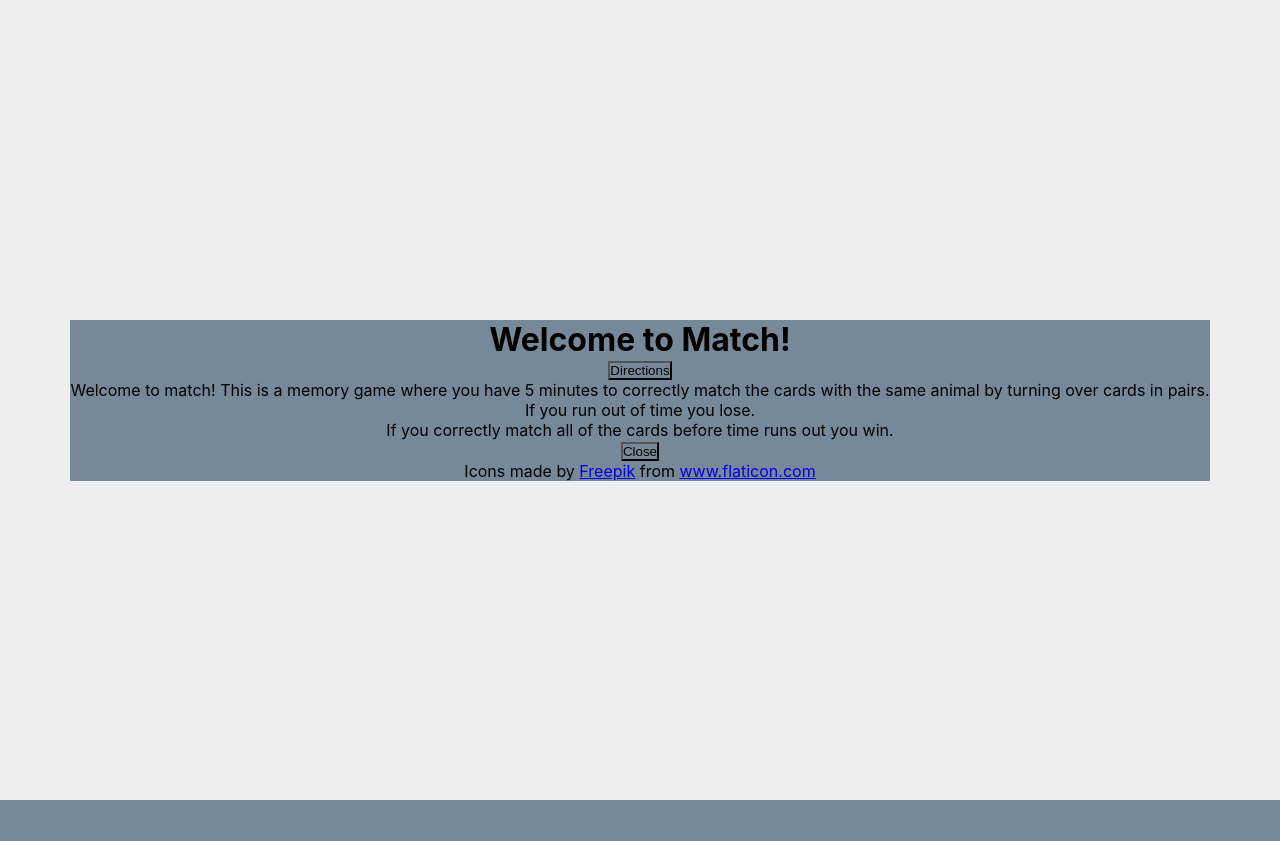
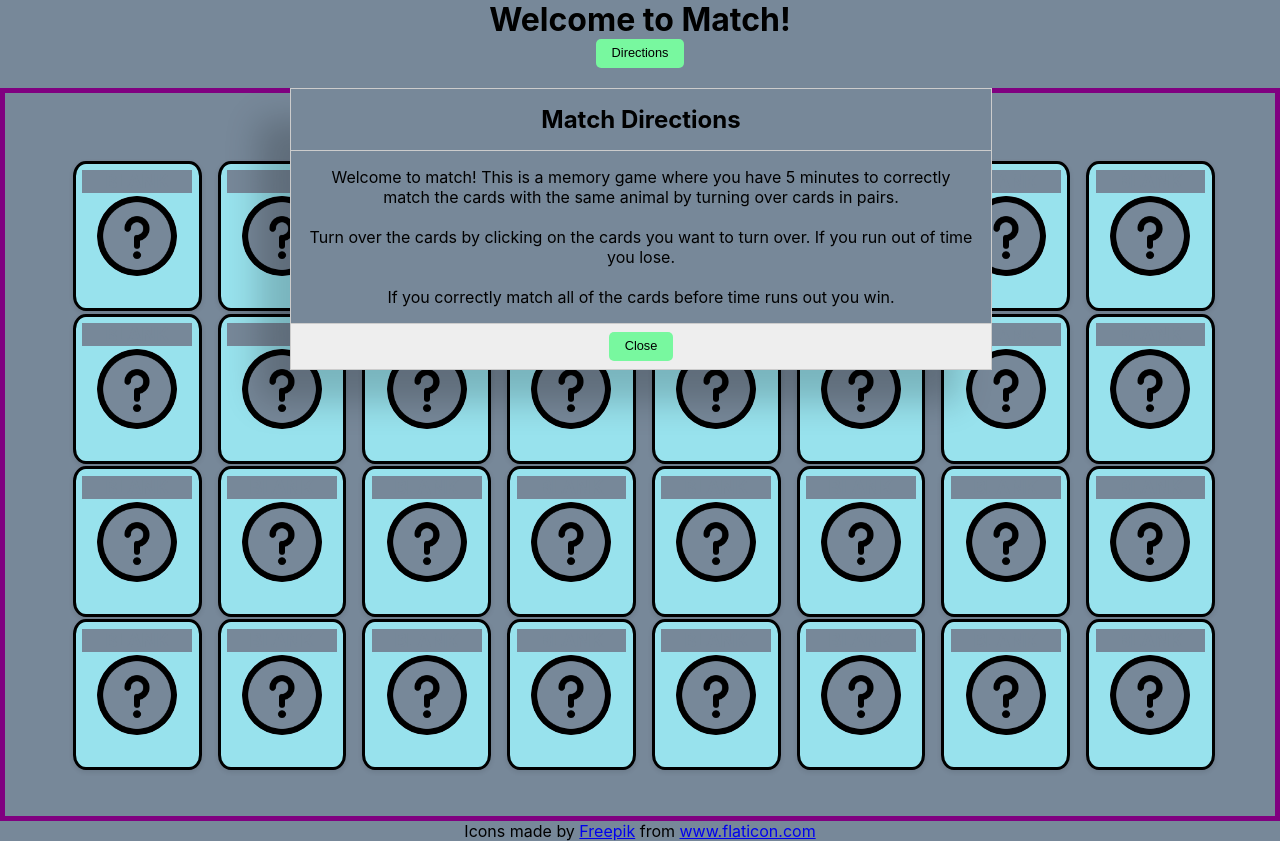
Before and after one commit to TheEugeniaKim/match, a React (Create React App) app in the folder match/: page / in a window 1280 px wide. Before the commit the page ends 800 px from the top, so only its background shows below. Built offline with nearby package versions, Linux system fonts and the light colour scheme; data requests are answered from the project's data file.

Commit message:
directions modal without blackout background

```diff
--- a/match/src/App.css
+++ b/match/src/App.css
@@ -15,6 +15,7 @@
   border: 5px solid purple;
   height: 100%;
   padding: 4rem;
+  z-index: 0;
 }
 
 .card {
@@ -49,3 +50,41 @@
   box-shadow: greenyellow;
   background-color: grey;
 }
+
+.directions {
+  position: fixed;
+  left: 50%;
+  margin-left: -350px;
+  justify-content: center;
+  align-items: center;
+  width: 700px;
+  background: white;
+  border: 1px solid #ccc;
+  box-shadow: -2rem 2rem 2rem rgba(0, 0, 0, 0.2);
+  opacity: 1;
+  visibility: visible;
+  z-index: 1;
+}
+
+.directions h2 {
+  border-bottom: 1px solid #ccc;
+  padding: 1rem;
+  margin: 0;
+}
+.directions .content {
+  padding: 1rem;
+}
+.directions .actions {
+  border-top: 1px solid #ccc;
+  background: #eee;
+  padding: 0.5rem 1rem;
+}
+
+.toggle-button {
+  border: 0;
+  background: #78f89f;
+  border-radius: 5px;
+  padding: 0.5rem 1rem;
+  font-size: 0.8rem;
+  line-height: 1;
+}
--- a/match/src/Directions.css
+++ /dev/null
@@ -1,67 +0,0 @@
-html, body {
-  height: 100%;
-}
-body {
-  background: #eee;
-  display: flex;
-  justify-content: center;
-  align-items: center;
-}
-
-.modal {
-  width: 500px;
-  background: white;
-  border: 1px solid #ccc;
-  transition: 1.1s ease-out;
-  box-shadow:
-    -2rem 2rem 2rem rgba(black, 0.2);
-  filter: blur(0);
-  transform: scale(1);
-  opacity: 1;
-  visibility: visible;
-  /* &.off {
-    opacity: 0;
-    visibility: hidden;
-    filter: blur(8px);
-    transform: scale(0.33);
-    box-shadow: 1rem 0 0 rgba(black, 0.2);
-  }
-  @supports (offset-rotate: 0deg) {
-    // OLD
-    // offset-rotation: 0deg;
-    // NEW
-    offset-rotate: 0deg;
-    offset-path: path("M 250,100 S -300,500 -700,-200");
-    &.off {
-      offset-distance: 100%;
-    }
-  } */
-  @media (prefers-reduced-motion) {
-    offset-path: none;
-  }
-  h2 {
-    border-bottom: 1px solid #ccc;
-    padding: 1rem;
-    margin: 0;
-  }
-  .content {
-    padding: 1rem;
-  }
-  .actions {
-    border-top: 1px solid #ccc;
-    background: #eee;
-    padding: 0.5rem 1rem;
-    button {
-      border: 0;
-      background: #78f89f;
-      border-radius: 5px;
-      padding: 0.5rem 1rem;
-      font-size: 0.8rem;
-      line-height: 1;
-    }
-  }
-}
-
-#centered-toggle-button {
-  position: absolute;
-}
--- a/match/src/components/DirectionsModal.js
+++ b/match/src/components/DirectionsModal.js
@@ -1,6 +1,5 @@
 import React from 'react'
 import {connect} from 'react-redux'
-import '../Directions.css';
 
 class DirectionsModal extends React.Component {
 
@@ -14,17 +13,24 @@ class DirectionsModal extends React.Component {
     }
     return (
       <div className="directions">
+        <h2>Match Directions</h2>
+        <div className="content">
           <p>
             Welcome to match! This is a memory game where you have 5 minutes to correctly match
             the cards with the same animal by turning over cards in pairs.
             <br/>
-          If you run out of time you lose.
+            <br/>
+            Turn over the cards by clicking on the cards you want to turn over. If you run out of time you lose.
+            <br/>
             <br/>
             If you correctly match all of the cards before time runs out you win.
           </p>
-        <button onClick={e => {
+        </div>
+        <div className="actions">
+          <button className="toggle-button" onClick={e => {
             this.onClose(e);
           }} > Close </button>
+        </div>
       </div>
     )
   }
--- a/match/src/components/GameArea.js
+++ b/match/src/components/GameArea.js
@@ -45,14 +45,15 @@ class GameArea extends React.Component {
 			<div>
 				<h1>Welcome to Match!</h1>
 
-      	<button onClick={e => {
+      	<button className="toggle-button" onClick={e => {
           this.showDirections()
          }}>Directions</button>
-
+				<br/>
+				<br/>
 				<DirectionsModal onClose={this.showDirections} show={this.state.show} > </DirectionsModal>
-				{/* <div className="board">
+				<div className="board">
 					<GameBoard />
-				</div> */}
+				</div>
 
 			</div>
     )
```
Lines whose indentation alone changed are shown as unchanged.
